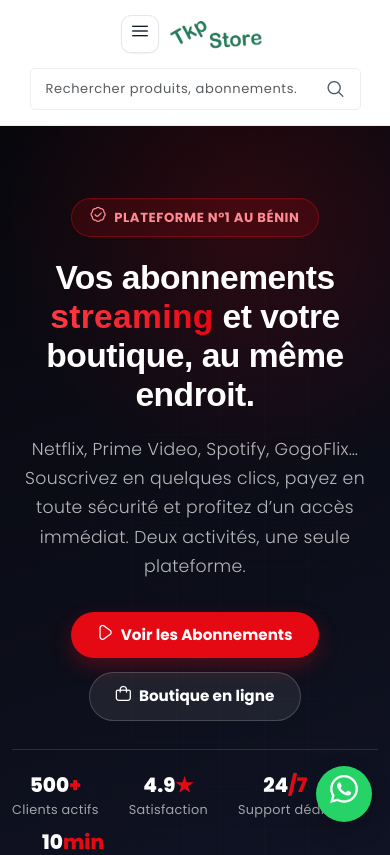
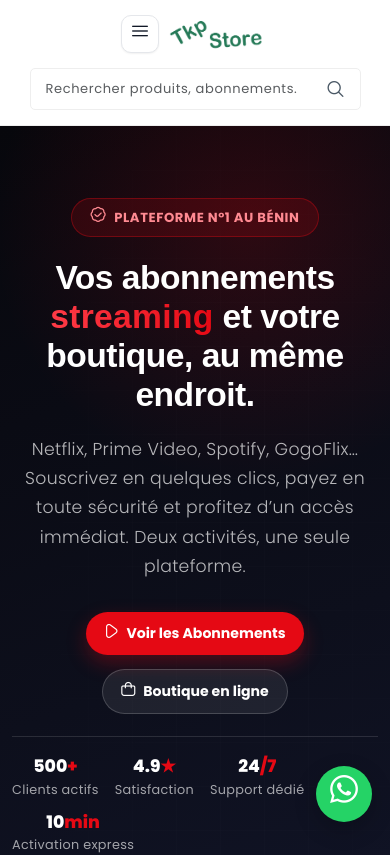
Before and after one commit to LDJHD/toconnectfront, a Next.js app: page /home in a window 390 px wide. Shown: the top 855 px of the page. Built offline with nearby package versions, Linux system fonts and the light colour scheme; no server answers; a web font is replaced by a local one.

Commit message:
to connect commit

```diff
--- a/src/app/globals.css
+++ b/src/app/globals.css
@@ -403,11 +403,13 @@
   box-shadow: 0 6px 16px rgba(229, 9, 20, 0.28);
 }
 
-.plan-col { display: flex; }
+.plan-col { display: flex; min-width: 0; }
+.plan-col > * { min-width: 0; width: 100%; }
 
 .plan-card {
   height: 100%;
   width: 100%;
+  min-width: 0;
   display: flex;
   flex-direction: column;
   background: #fff;
@@ -428,20 +430,22 @@
   aspect-ratio: 3 / 2;
   overflow: hidden;
   background: #0f172a;
+  flex: 0 0 auto;
 }
 .plan-card-media img {
   width: 100%;
   height: 100%;
   object-fit: cover;
+  object-position: center;
   display: block;
   transition: transform 0.6s ease;
 }
 .plan-card:hover .plan-card-media img { transform: scale(1.06); }
 .plan-card-media::after {
-  content: ;
- position: absolute;
- inset: 0;
- background: linear-gradient(180deg, rgba(15, 23, 42, 0) 45%, rgba(15, 23, 42, 0.55) 100%);
+  content: "";
+  position: absolute;
+  inset: 0;
+  background: linear-gradient(180deg, rgba(15, 23, 42, 0) 45%, rgba(15, 23, 42, 0.55) 100%);
 }
 .plan-badge {
  position: absolute;
@@ -608,7 +612,8 @@
 /* =====================================================
    TO CONNECT - Design system v2 (pro, moderne, unifie)
    ===================================================== */
-.grid-col { display: flex; }
+.grid-col { display: flex; min-width: 0; }
+.grid-col > * { min-width: 0; width: 100%; }
 
 /* En-tetes de section */
 .sec-eyebrow {
@@ -755,6 +760,7 @@
   gap: 14px;
   width: 100%;
   height: 100%;
+  min-width: 0;
   padding: 18px 8px;
   border-radius: 18px;
   transition: background 0.3s ease;
@@ -807,6 +813,7 @@
 /* Cartes produit - professionnelles */
 .prod-card {
   height: 100%;
+  min-width: 0;
   display: flex;
   flex-direction: column;
   background: #fff;
@@ -880,6 +887,7 @@
 /* Services - professionnels */
 .ser-card {
   height: 100%;
+  min-width: 0;
   background: #fff;
   border: 1px solid #eaeef3;
   border-radius: 18px;
@@ -941,3 +949,55 @@
 }
 .tkn-panel h3 { font-weight: 800; font-size: 1.5rem; margin-bottom: 10px; line-height: 1.25; }
 .tkn-panel p { opacity: 0.82; font-size: 0.92rem; margin-bottom: 20px; line-height: 1.6; max-width: 420px; }
+
+/* =====================================================
+   RESPONSIVE : mobiles (< 576px)
+   ===================================================== */
+@media (max-width: 575.98px) {
+  /* Abonnements : cartes compactes, jamais de chevauchement */
+  .plan-card-body { padding: 13px 12px 15px; }
+  .plan-card-name { font-size: 0.92rem; }
+  .plan-card-desc { font-size: 0.74rem; }
+  .plan-feature { font-size: 0.73rem; gap: 7px; }
+  .plan-card-price { margin-bottom: 10px; }
+  .plan-card-price strong { font-size: 1.12rem; }
+  .plan-card-price-row { padding-top: 11px; }
+  .btn-plan { padding: 10px 10px; font-size: 0.8rem; border-radius: 10px; }
+  .plan-tab { padding: 7px 14px; font-size: 0.8rem; }
+  .plan-tabs { gap: 8px; }
+  .plan-link-all { font-size: 0.9rem; }
+
+  /* Catégories : tuiles réduites, toujours centrées */
+  .cat-cell { display: flex; justify-content: center; }
+  .cat-link { gap: 12px; padding: 14px 6px; }
+  .cat-icon { width: 76px; height: 76px; border-radius: 20px; }
+  .cat-icon svg { width: 32px; height: 32px; }
+  .cat-img { width: 76px; height: 76px; border-radius: 20px; }
+  .cat-title { font-size: 0.9rem; }
+
+  /* Services : cartes compactes */
+  .ser-card { padding: 22px 12px; }
+  .ser-card .ser-icon { width: 56px; height: 56px; font-size: 1.35rem; margin-bottom: 12px; }
+  .ser-card h5 { font-size: 0.92rem; }
+  .ser-card p { font-size: 0.8rem; }
+
+  /* Panneaux CTA */
+  .tkn-panel { padding: 26px 20px; min-height: 200px; }
+  .tkn-panel h3 { font-size: 1.28rem; }
+  .tkn-panel p { font-size: 0.86rem; margin-bottom: 16px; }
+  .tkn-btn { padding: 11px 18px; font-size: 0.88rem; }
+
+  /* Hero */
+  .hero-chip { padding: 8px 13px; font-size: 0.75rem; gap: 8px; }
+  .hero-chip i { font-size: 0.95rem; }
+  .hero-stats { gap: 12px 16px; margin-top: 22px; padding-top: 20px; }
+  .hero-stat strong { font-size: 1.08rem; }
+
+  /* Produits */
+  .prod-card-body { padding: 12px 12px 14px; }
+  .prod-card-body h6 { font-size: 0.86rem; }
+}
+/* Tablette : cartes abonnements un peu plus aérées */
+@media (max-width: 767.98px) and (min-width: 576px) {
+  .plan-card-body { padding: 15px; }
+}
--- a/src/components/service/Services.tsx
+++ b/src/components/service/Services.tsx
@@ -16,7 +16,7 @@
       <div className="container">
         <Row className="g-3 g-md-4">
           {services.map((item, index) => (
-            <div key={index} className="col-sm-6 col-md-6 col-lg-3 grid-col">
+            <div key={index} className="col-6 col-sm-6 col-md-6 col-lg-3 grid-col">
               <Fade triggerOnce direction="up" delay={index * 80} className="h-100">
                 <div className="ser-card">
                   <div className="ser-icon">
```
